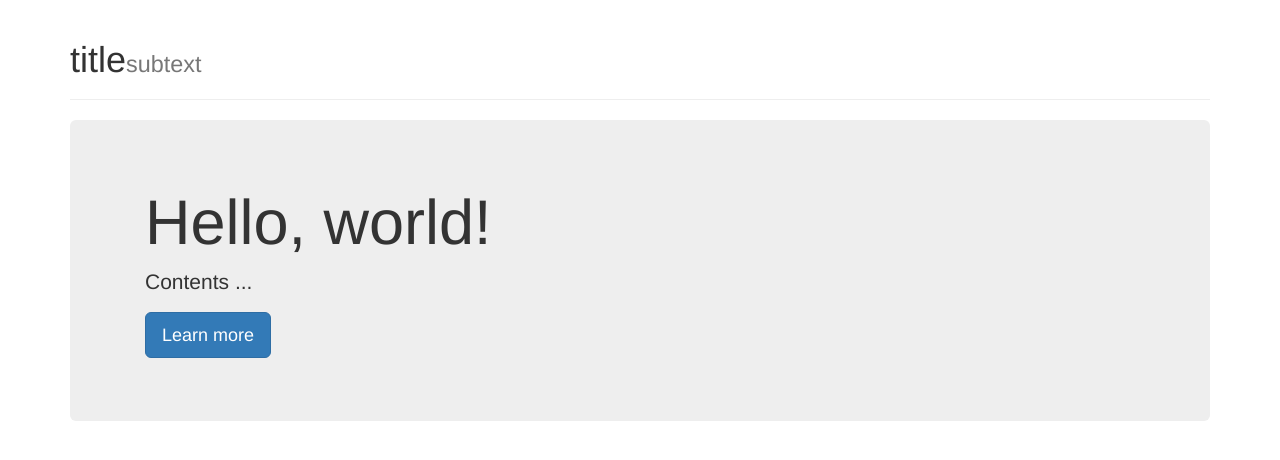
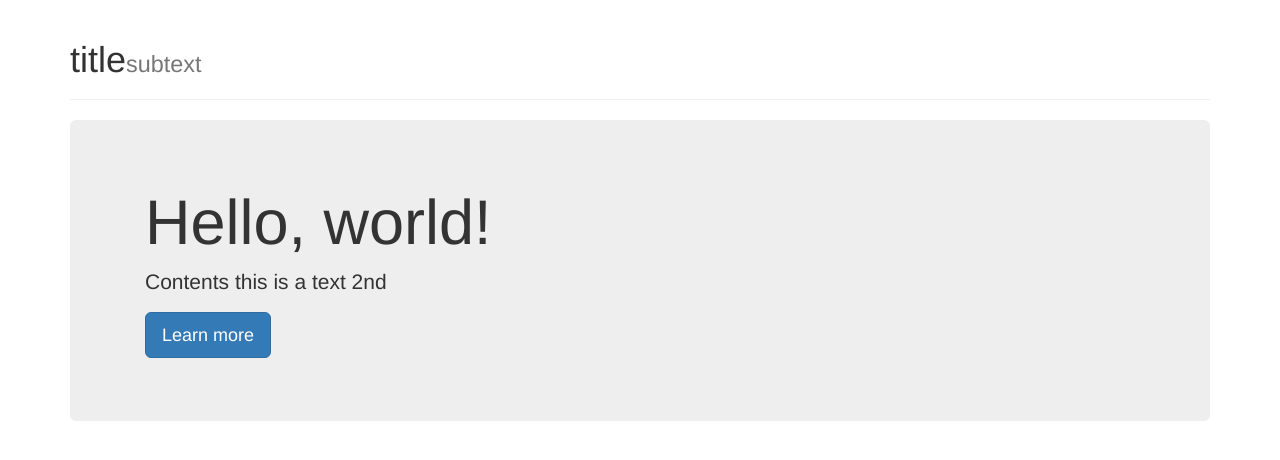
Before and after one commit to g33klaura/hot-restaurant, a plain HTML site: page index.html in a window 1280 px wide. Drawn offline with nearby package versions, Linux system fonts and the light colour scheme.

Commit message:
2nd Test

```diff
--- a/index.html
+++ b/index.html
@@ -20,7 +20,7 @@
         <div class="jumbotron">
             <div class="container">
                 <h1>Hello, world!</h1>
-                <p>Contents ...</p>
+                <p>Contents this is a text 2nd</p>
                 <p>
                     <a class="btn btn-primary btn-lg">Learn more</a>
                 </p>
```
